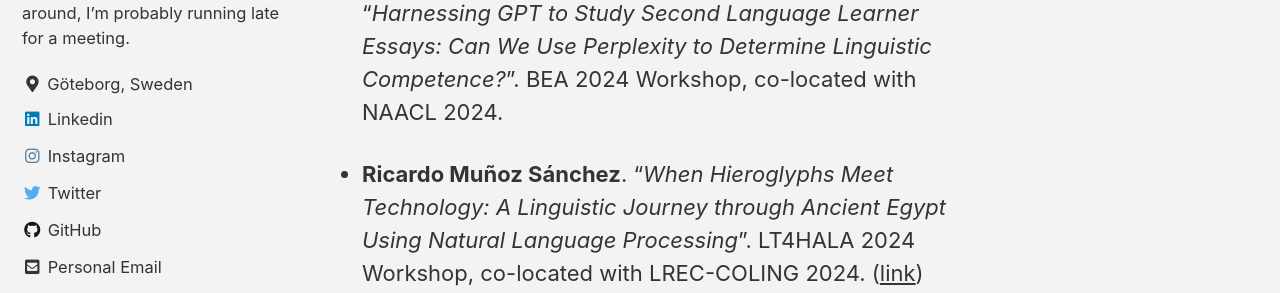
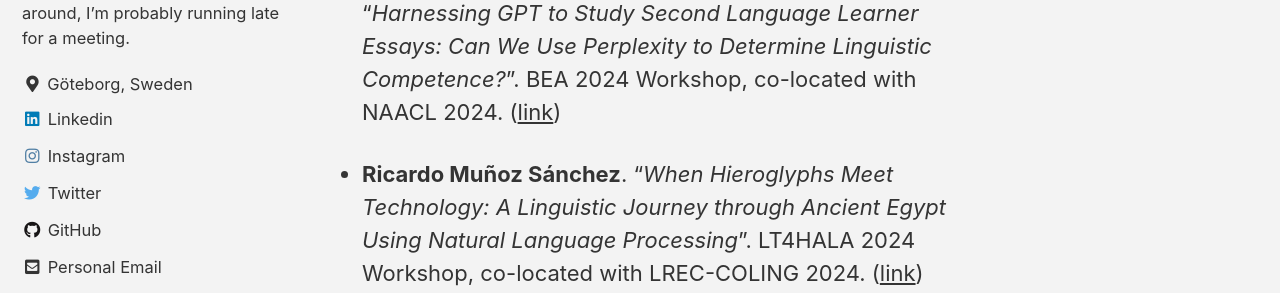
Before and after one commit to rimusa/rimusa.github.io, a Jekyll site: the page built from docs/_pages/research.md, in a window 1280 px wide and 900 px high. Shown: the part 412-705 px from the top of the window. Built offline with Jekyll 4.4.1, drawn with Linux system fonts in a browser that asks for light colours; cached includes are drawn as plain includes; some of the changed text lies outside the part shown.

Commit message:
Added link to BEA paper

```diff
--- a/docs/_pages/research.md
+++ b/docs/_pages/research.md
@@ -11,7 +11,7 @@ You can see the talks and presentations I've given [here](../talks).
 
 ## First Author Papers
 
-- **Ricardo Muñoz Sánchez**, Simon Dobnik, Elena Volodina. "_Harnessing GPT to Study Second Language Learner Essays: Can We Use Perplexity to Determine Linguistic Competence?_". BEA 2024 Workshop, co-located with NAACL 2024.
+- **Ricardo Muñoz Sánchez**, Simon Dobnik, Elena Volodina. "_Harnessing GPT to Study Second Language Learner Essays: Can We Use Perplexity to Determine Linguistic Competence?_". BEA 2024 Workshop, co-located with NAACL 2024. ([link](https://aclanthology.org/2024.bea-1.34/))
 
 - **Ricardo Muñoz Sánchez**. "_When Hieroglyphs Meet Technology: A Linguistic Journey through Ancient Egypt Using Natural Language Processing_". LT4HALA 2024 Workshop, co-located with LREC-COLING 2024. ([link](https://aclanthology.org/2024.lt4hala-1.18/))
 
```
Also changed, not shown: other parts of docs/_pages/research.md (+1 -1 lines).
